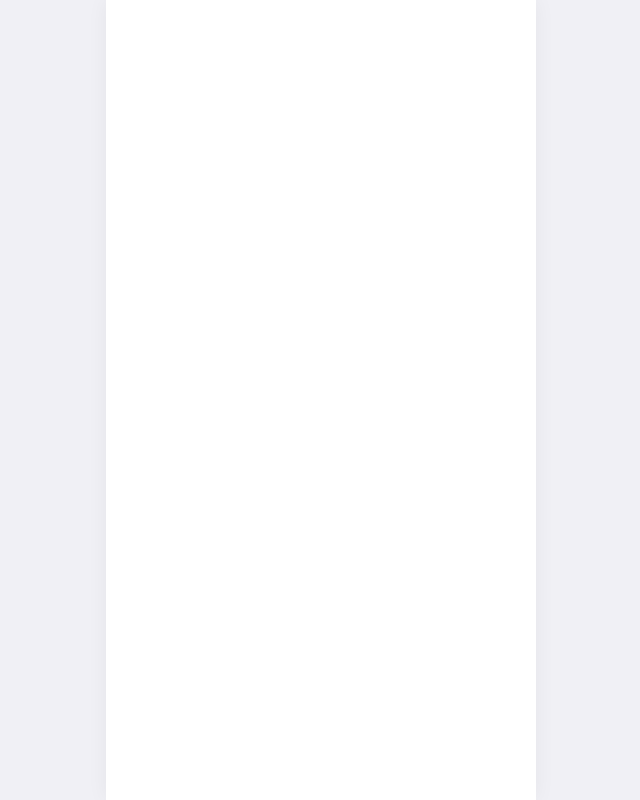
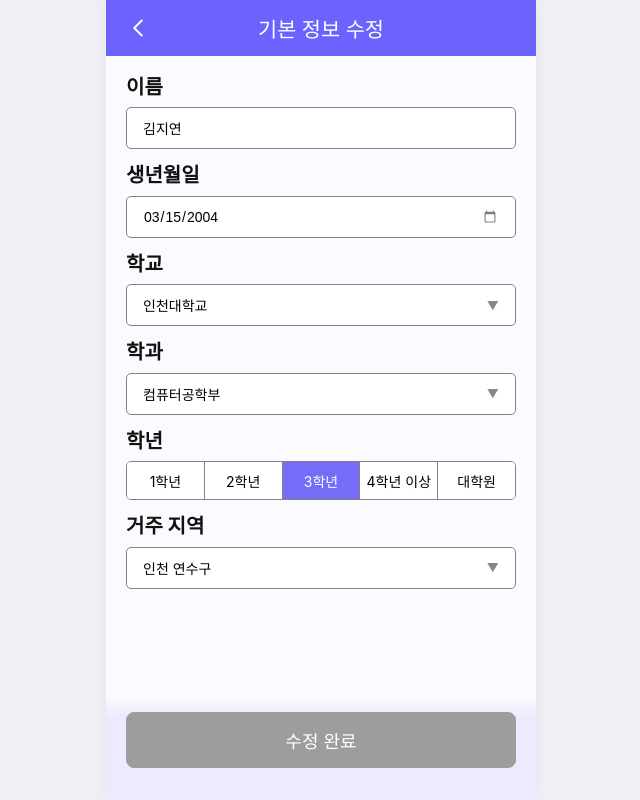
Before and after one commit to LikeLionUniv-INU-BeneFitU/BeneFitU-Frontend, a React (Vite) app: page /edit-basic in a window 1280 px wide. Before the commit this address had no page. Shown: the whole page, without its empty margins (319-959 px from the left). Built offline with nearby package versions, Linux system fonts and the light colour scheme.

Commit message:
Feat: 정보 수정 페이지 로직 추가

```diff
--- a/src/App.jsx
+++ b/src/App.jsx
@@ -34,6 +34,7 @@ function App() {
           <Route path="/expected-benefit" element={<Expectedbenefit />} />
           <Route path="/benefit-detail" element={<BenefitDetail />} />
           <Route path="/apply-complete" element={<ApplyComplete />} />
+          <Route path="/edit-basic" element={<BasicInfo />} />
         </Routes>
       </AppLayout>
     </BrowserRouter>
--- a/src/components/BasicButton.jsx
+++ b/src/components/BasicButton.jsx
@@ -10,9 +10,20 @@ const StyledBtn = styled.button`
   align-items: center;
   justify-content: center;
 
-  background-color: ${(props) => (props.$variant === 'white' ? '#ffffff' : 'rgb(88, 79, 234)')};
+  background-color: ${(props) =>
+    props.disabled
+      ? '#9d9d9d'
+      : props.$variant === 'white'
+        ? '#ffffff'
+        : 'rgb(88, 79, 234)'};
   color: ${(props) => (props.$variant === 'white' ? '#111111' : 'rgb(255, 255, 255)')};
-  border: ${(props) => (props.$variant === 'white' ? '1px solid #111111' : '1px solid rbb(88, 79, 234)')};
+  border: ${(props) =>
+    props.disabled
+      ? '1px solid #9d9d9d'
+      : props.$variant === 'white'
+        ? '1px solid #111111'
+        : '1px solid rgb(88, 79, 234)'};
+  cursor: ${(props) => (props.disabled ? 'not-allowed' : 'pointer')};
 
   /*transition:
     transform 0.1s ease,
@@ -22,9 +33,14 @@ const StyledBtn = styled.button`
   }*/
 `;
 
-const BasicButton = ({ onClick, children, variant }) => {
+const BasicButton = ({ onClick, children, variant, disabled, style }) => {
   return (
-    <StyledBtn onClick={onClick} $variant={variant}>
+    <StyledBtn
+      onClick={onClick}
+      $variant={variant}
+      disabled={disabled}
+      style={style}
+    >
       {children}
     </StyledBtn>
   );
--- a/src/components/Header.jsx
+++ b/src/components/Header.jsx
@@ -51,6 +51,7 @@ const HeaderContainer = styled.header`
   left: 0;
   right: 0;
   height: 56px; /* 일반적인 모바일 상단 헤더 표준 높이 */
+  width: 100%;
   display: flex;
   align-items: center;
   justify-content: space-between;
@@ -82,7 +83,7 @@ const BackButton = styled.button`
 `;
 
 const Title = styled.h1`
-  font-size: 1.1rem;
+  font-size: 1.3rem;
   font-weight: 500;
   color: ${(props) => (props.$variant === 'purple' ? '#ffffff' : '#111111')};
   margin: 0;
--- a/src/pages/BasicInfo.jsx
+++ b/src/pages/BasicInfo.jsx
@@ -1,5 +1,5 @@
-import React, { useState } from 'react';
-import { useNavigate } from 'react-router-dom';
+import React, { useState, useEffect } from 'react';
+import { useNavigate, useLocation } from 'react-router-dom';
 import { useLocalStorage } from '../hooks/useLocalStorage';
 import * as S from './Info.styles';
 import Header from '../components/Header';
@@ -9,7 +9,10 @@ import RegionModal from '../components/modal/RegionModal';
 import BasicButton from '../components/BasicButton';
 
 export default function BasicInfo() {
-  const navigate = useNavigate(); // navigate 함수 선언
+  const navigate = useNavigate();
+  const location = useLocation();
+
+  const isEdit = location.pathname.includes('edit');
 
   // 1. 로컬스토리지에 저장할 초기 폼 객체 설정
   const initialFormState = {
@@ -21,19 +24,71 @@ export default function BasicInfo() {
     residence: '',
   };
 
-  // 2. useLocalStorage 훅 적용
   const [formState, setFormState] = useLocalStorage(
-    'signUp_basicInfo',
+    isEdit ? 'edit_basicInfo' : 'signUp_basicInfo',
     initialFormState,
   );
 
-  // 3. 모달 오픈 상태 관리
+  // 백엔드에서 받아온 원본 데이터를 저장할 상태 (수정 모드에서 변경 감지용)
+  const [originalData, setOriginalData] = useState(initialFormState);
+
   const [isSchoolModalOpen, setIsSchoolModalOpen] = useState(false);
   const [isDeptModalOpen, setIsDeptModalOpen] = useState(false);
   const [isRegionModalOpen, setIsRegionModalOpen] = useState(false);
 
-  // 학년 선택 옵션 리스트
-  const grades = ['1학년', '2학년', '3학년', '4학년', '대학원'];
+  const grades = ['1학년', '2학년', '3학년', '4학년 이상', '대학원'];
+
+  // 💡 [수정 모드 전용] 마운트 시 백엔드 데이터 가져오기
+  useEffect(() => {
+    if (isEdit) {
+      const fetchUserData = async () => {
+        try {
+          // 예시 백엔드 데이터 구조 (실제 API 호출로 대체하세요)
+          const mockBackendData = {
+            name: '김지연',
+            birthDate: '2004-03-15',
+            schoolName: '인천대학교',
+            department: '컴퓨터공학부',
+            grade: '3학년',
+            residence: '인천 연수구',
+          };
+
+          setFormState(mockBackendData);
+          setOriginalData(mockBackendData); // 원본 데이터 백업
+        } catch (error) {
+          console.error('데이터를 불러오지 못했습니다.', error);
+        }
+      };
+      fetchUserData();
+    }
+  }, [isEdit]);
+
+  // 💡 [2단계] 버튼 활성화 조건 체크 로직
+  const isButtonActive = () => {
+    if (!isEdit) {
+      // 1) 정보 입력 페이지: 모든 값이 존재해야 활성화 (모든 필드 필수)
+      return (
+        formState.name.trim() !== '' &&
+        formState.birthDate !== '' &&
+        formState.schoolName.trim() !== '' &&
+        formState.department.trim() !== '' &&
+        formState.grade !== '' &&
+        formState.residence.trim() !== ''
+      );
+    } else {
+      // 2) 정보 수정 페이지: 하나라도 기존 값과 달라지면 활성화
+      return (
+        formState.name !== originalData.name ||
+        formState.birthDate !== originalData.birthDate ||
+        formState.schoolName !== originalData.schoolName ||
+        formState.department !== originalData.department ||
+        formState.grade !== originalData.grade ||
+        formState.residence !== originalData.residence
+      );
+    }
+  };
+
+  const active = isButtonActive();
 
   // 입력값 및 선택값 업데이트 핸들러
   const handleInputChange = (key, value) => {
@@ -51,7 +106,7 @@ export default function BasicInfo() {
     setFormState({
       ...formState,
       schoolName: schoolNamestr,
-      department: '',
+      department: '', //학교 바뀌면 학과 초기화
     });
     setIsSchoolModalOpen(false);
   };
@@ -76,13 +131,19 @@ export default function BasicInfo() {
   const handleNextStep = () => {
     console.log('로컬스토리지 최종본 제출:', formState);
     // 이후 페이지 라우팅 및 백엔드 전송 로직 작성 구간
-
-    navigate('/other-info');
+    if (isEdit) {
+      navigate('/edit-other');
+    } else {
+      navigate('/other-info');
+    }
   };
 
   return (
     <S.PageWrapper>
-      <Header title="기본 정보 입력" variant="purple" />
+      <Header
+        title={isEdit ? '기본 정보 수정' : '기본 정보 입력'}
+        variant="purple"
+      />
       <S.ScrollArea>
         <S.ContentContainer>
           {/* 이름 입력 */}
@@ -114,8 +175,8 @@ export default function BasicInfo() {
           <S.FormGroup>
             <S.Label>학교</S.Label>
             <S.SelectBox onClick={() => setIsSchoolModalOpen(true)}>
-              <S.SelectText isSelected={!!formState.school}>
-                {formState.school || '학교명을 검색해주세요'}
+              <S.SelectText isSelected={!!formState.schoolName}>
+                {formState.schoolName || '학교명을 검색해주세요'}
               </S.SelectText>
               <S.ArrowIcon>▼</S.ArrowIcon>
             </S.SelectBox>
@@ -127,7 +188,7 @@ export default function BasicInfo() {
             {/* 학교가 없으면 흐릿하게 비활성화된 것처럼 보이게 스타일링 제어 */}
             <S.SelectBox
               onClick={() => {
-                if (!formState.school) {
+                if (!formState.schoolName) {
                   alert('학교를 먼저 선택해주세요!');
                   return;
                 }
@@ -172,7 +233,9 @@ export default function BasicInfo() {
         </S.ContentContainer>
       </S.ScrollArea>
       <S.ButtonWrapper>
-        <BasicButton onClick={handleNextStep}>다음</BasicButton>
+        <BasicButton onClick={handleNextStep} disabled={!active}>
+          {isEdit ? '수정 완료' : '다음'}
+        </BasicButton>
       </S.ButtonWrapper>
 
       {/* 1. 학교 검색 모달 */}
@@ -186,7 +249,7 @@ export default function BasicInfo() {
       <DepartmentModal
         isOpen={isDeptModalOpen}
         onClose={() => setIsDeptModalOpen(false)}
-        selectedSchool={formState.school}
+        selectedSchool={formState.schoolName}
         onSelect={handleSelectDepartment}
       />
 
--- a/src/pages/Info.styles.js
+++ b/src/pages/Info.styles.js
@@ -40,8 +40,6 @@ export const ButtonWrapper = styled.div`
   right: 0;
   padding: 16px 20px 32px 20px;
   background: linear-gradient(to top, #edeaff 80%, rgba(237, 234, 255, 0) 100%);
-  /* 💡 그라데이션 배경색을 PageWrapper 배경색(#edeaff)과 통일하여 자연스럽게 매칭 */
-  /* ⭐️ 첫 번째 코드의 버튼 높이를 결정하는 핵심 속성 추가 */
   display: flex;
   flex-direction: column;
   gap: 12px;
--- a/src/pages/OtherInfo.jsx
+++ b/src/pages/OtherInfo.jsx
@@ -1,5 +1,5 @@
 import React, { useState, useEffect } from 'react';
-import { useNavigate } from 'react-router-dom';
+import { useNavigate, useLocation } from 'react-router-dom';
 import { useLocalStorage } from '../hooks/useLocalStorage';
 import * as S from './Info.styles';
 import Header from '../components/Header';
@@ -7,8 +7,10 @@ import BasicButton from '../components/BasicButton';
 
 export default function OtherInfo() {
   const navigate = useNavigate();
+  const location = useLocation();
 
-  // 1. 로컬스토리지 초기 상태 설정 (BasicInfo의 하나의 객체 저장 방식과 통일)
+  const isEdit = location.pathname.includes('edit');
+
   const initialFormState = {
     gpa: '',
     incomeBracket: '',
@@ -22,11 +24,67 @@ export default function OtherInfo() {
     },
   };
 
-  // 2. useLocalStorage 훅 적용 (단일 객체 키로 깔끔하게 관리)
   const [formState, setFormState] = useLocalStorage(
-    'signUp_otherInfo',
+    isEdit ? 'edit_otherInfo' : 'signUp_otherInfo',
     initialFormState,
   );
+
+  // 백엔드에서 받아온 원본 데이터를 저장할 상태 (수정 모드에서 변경 감지용)
+  const [originalData, setOriginalData] = useState(
+    JSON.parse(JSON.stringify(initialFormState)),
+  );
+
+  // 💡 [수정 모드 전용] 마운트 시 백엔드 데이터 가져오기
+  useEffect(() => {
+    if (isEdit) {
+      const fetchUserData = async () => {
+        try {
+          // 예시 백엔드 데이터 구조 (실제 API 호출로 대체하세요)
+          const mockBackendData = {
+            gpa: '3.8',
+            incomeBracket: '3',
+            isBasicLiving: false,
+            isSecondLowest: true,
+            interests: {
+              state: true,
+              corporate: false,
+              region: true,
+              requirement: false,
+            },
+          };
+
+          setFormState(mockBackendData);
+          setOriginalData(JSON.parse(JSON.stringify(mockBackendData))); // 딥카피 백업
+        } catch (error) {
+          console.error('데이터를 불러오지 못했습니다.', error);
+        }
+      };
+      fetchUserData();
+    }
+  }, [isEdit]);
+
+  // 💡 [버튼 활성화 검증]
+  const isButtonActive = () => {
+    if (!isEdit) {
+      // 1) 정보 입력 페이지(/other-info): 학점과 소득분위가 입력되어야 활성화 (관심분야는 선택이므로 제외 가능)
+      return formState.gpa.trim() !== '' && formState.incomeBracket !== '';
+    } else {
+      // 2) 정보 수정 페이지(/edit-other): 기존 값(originalData) 중 하나라도 달라지면 활성화
+      const isInterestsChanged = Object.keys(formState.interests).some(
+        (key) => formState.interests[key] !== originalData.interests?.[key],
+      );
+
+      return (
+        formState.gpa !== originalData.gpa ||
+        formState.incomeBracket !== originalData.incomeBracket ||
+        formState.isBasicLiving !== originalData.isBasicLiving ||
+        formState.isSecondLowest !== originalData.isSecondLowest ||
+        isInterestsChanged
+      );
+    }
+  };
+
+  const active = isButtonActive();
 
   // 입력값 업데이트 공통 핸들러
   const handleInputChange = (key, value) => {
@@ -53,7 +111,7 @@ export default function OtherInfo() {
     const finalData = {
       gpa: `${formState.gpaInteger}.${formState.gpaDecimal}`,
       incomeBracket: formState.incomeBracket,
-      isVulnerable: formState.isVulnerable,
+      isBasicLiving: formState.isVulnerable,
       isSecondLowest: formState.isSecondLowest,
       interests: Object.keys(formState.interests).filter(
         (key) => formState.interests[key],
@@ -62,13 +120,19 @@ export default function OtherInfo() {
 
     console.log('로컬스토리지 최종본 제출:', finalData);
     // 이후 백엔드 전송 및 라우팅 로직 작성 구간
-
-    navigate('/info-complete');
+    if (isEdit) {
+      navigate('/my-info');
+    } else {
+      navigate('/info-complete');
+    }
   };
 
   return (
     <S.PageWrapper>
-      <Header title="기타 정보 입력" variant="purple" />
+      <Header
+        title={isEdit ? '기타 정보 수정' : '기타 정보 입력'}
+        variant="purple"
+      />
 
       <S.ContentContainer>
         <S.ScrollArea>
@@ -113,7 +177,7 @@ export default function OtherInfo() {
               <S.GradeButton
                 type="button"
                 isActive={!formState.isBasicLiving}
-                onClick={() => handleInputChange('isVulnerable', false)}
+                onClick={() => handleInputChange('isBasicLiving', false)}
               >
                 해당 없음
               </S.GradeButton>
@@ -132,7 +196,7 @@ export default function OtherInfo() {
             <S.GradeSelectorContainer>
               <S.GradeButton
                 type="button"
-                isActive={!formState.isVulnerable}
+                isActive={!formState.isSecondLowest}
                 onClick={() => handleInputChange('isSecondLowest', false)}
               >
                 해당 없음
@@ -216,7 +280,9 @@ export default function OtherInfo() {
 
         {/* 하단 완료 버튼 */}
         <S.ButtonWrapper>
-          <BasicButton onClick={handleSubmit}>완료</BasicButton>
+          <BasicButton onClick={handleSubmit} disabled={!active}>
+            완료
+          </BasicButton>
         </S.ButtonWrapper>
       </S.ContentContainer>
     </S.PageWrapper>
```
